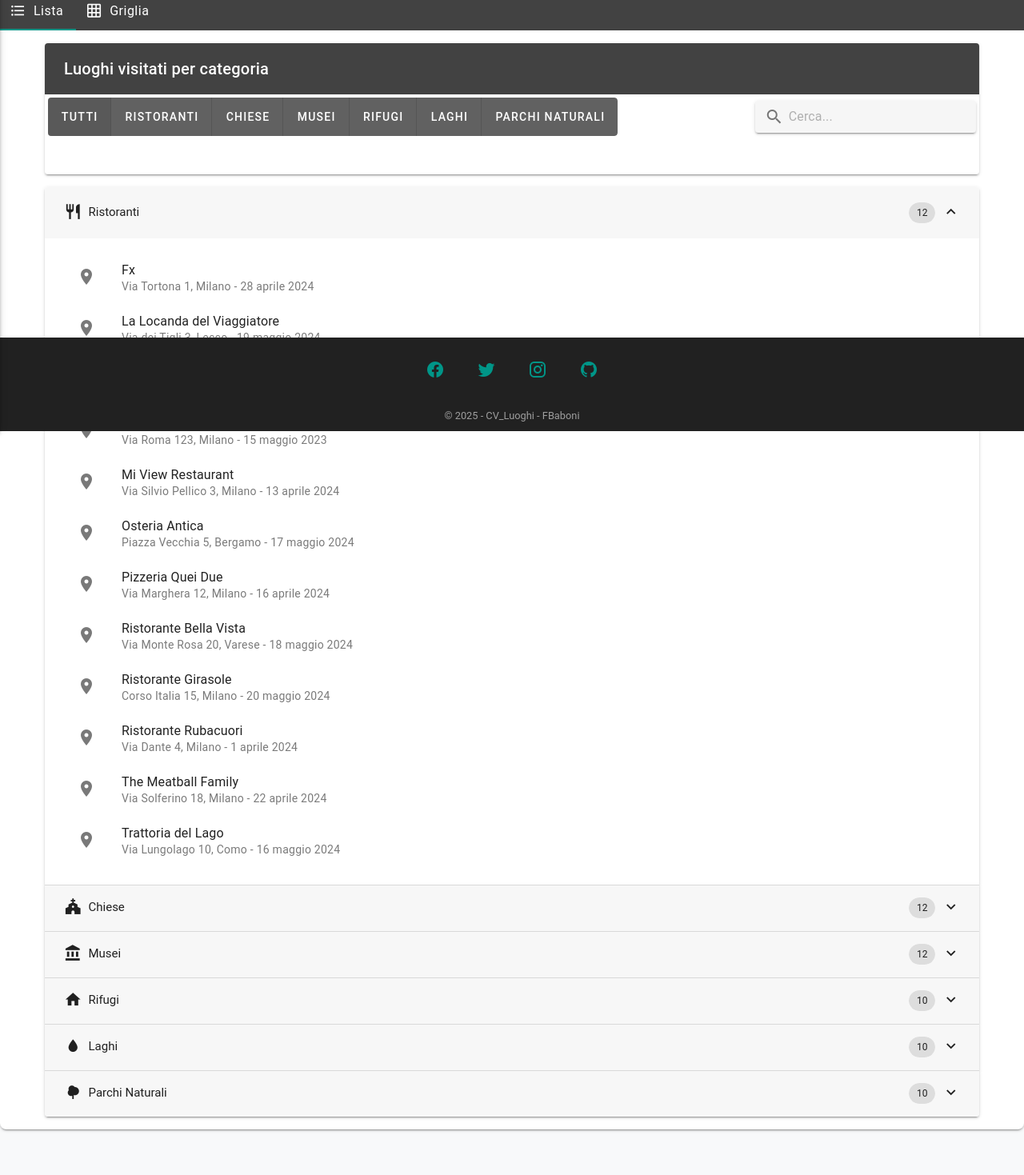
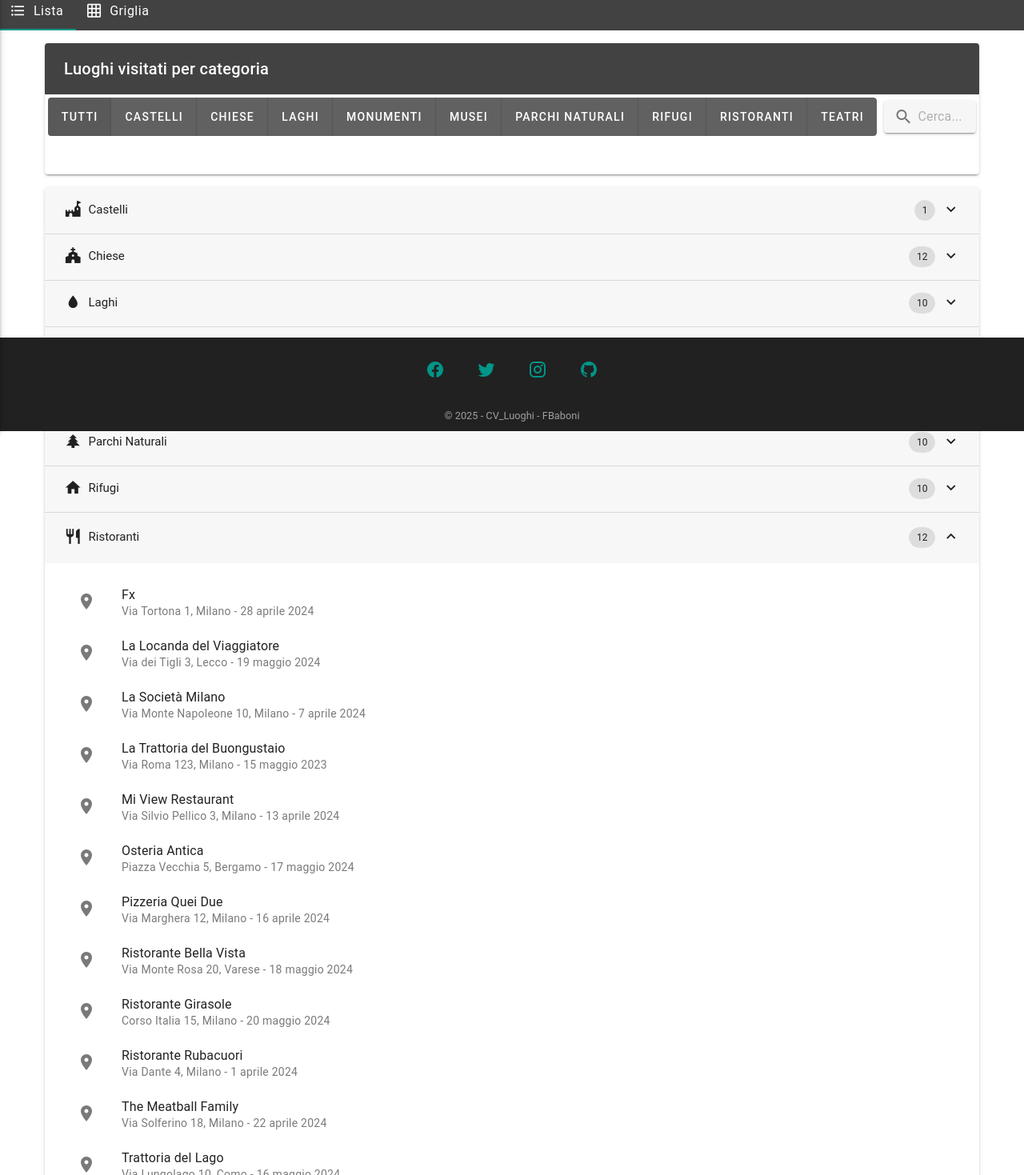
Before and after one commit to fbabonidondi/CV_Luoghi, a Vue app: page / in a window 1280 px wide. Shown: the part 261-1730 px from the top of the page at 80% size. Built offline with nearby package versions, Linux system fonts and the light colour scheme.

Commit message:
[ADD] enhance StatistichePage and HomePage with improved category handling and dynamic statistics display

```diff
--- a/src/App.vue
+++ b/src/App.vue
@@ -278,15 +278,22 @@ export default {
       return acc;
     }, {});
 
-      return [
-        { label: 'Totale luoghi', valore: this.luoghi.length },
-        { label: 'Ristoranti', valore: categorieCounts['ristorante'] || 0 },
-        { label: 'Chiese', valore: categorieCounts['chiesa'] || 0 },
-        { label: 'Musei', valore: categorieCounts['museo'] || 0 },
-        { label: 'Rifugi', valore: categorieCounts['rifugio'] || 0 },
-        { label: 'Laghi', valore: categorieCounts['lago'] || 0 },
-        { label: 'Parchi', valore: categorieCounts['parco_naturale'] || 0 }
-      ];
+    const statisticheArray = Object.entries(categorieCounts).map(([categoria, count]) => ({
+      label: this.formatCategoria(categoria), // Usa la funzione per formattare il nome
+      valore: count,
+      icon: this.getCategoriaIcon(categoria),
+      color: this.getCategoriaColor(categoria)
+    }));
+
+    // Aggiungi il totale all'inizio
+    statisticheArray.unshift({
+      label: 'Totale luoghi',
+      valore: this.luoghi.length,
+      icon: 'mdi-map-marker-multiple',
+      color: 'primary'
+    });
+
+    return statisticheArray;
   },
     luoghiFiltrati() {
       let risultato = [...this.luoghi];
@@ -404,30 +411,30 @@ export default {
     getCategoriaColor(categoria) {
   const colors = {
     'Totale luoghi': 'primary',
-        'Ristoranti': 'red-darken-1',
-        'Chiese': 'blue-darken-2',
-        'Musei': 'amber-darken-2',
-        'Rifugi': 'green-darken-1',
-        'Laghi': 'blue',
-        'Parchi': 'green',
     'ristorante': 'red-darken-1',
     'chiesa': 'blue-darken-2',
     'museo': 'amber-darken-2',
     'rifugio': 'green-darken-1',
     'lago': 'blue',
-        'parco_naturale': 'green'
+    'parco_naturale': 'green',
+    'castello': 'purple-darken-1',
+    'teatro': 'orange-darken-1',
+    'monumento': 'cyan-darken-1'
   };
   return colors[categoria] || 'grey';
 },
 getCategoriaIcon(categoria) {
   const icons = {
     'Totale luoghi': 'mdi-map-marker-multiple',
-        'Ristoranti': 'mdi-silverware-fork-knife',
-        'Chiese': 'mdi-church',
-        'Musei': 'mdi-bank',
-        'Rifugi': 'mdi-home',
-        'Laghi': 'mdi-waves',
-        'Parchi': 'mdi-pine-tree'
+    'ristorante': 'mdi-silverware-fork-knife',
+    'chiesa': 'mdi-church',
+    'museo': 'mdi-bank',
+    'rifugio': 'mdi-home',
+    'lago': 'mdi-waves',
+    'parco_naturale': 'mdi-pine-tree',
+    'castello': 'mdi-castle',
+    'teatro': 'mdi-drama-masks',
+    'monumento': 'mdi-monument'
   };
   return icons[categoria] || 'mdi-map-marker';
 },
@@ -450,10 +457,13 @@ export default {
     'museo': 'Museo',
     'rifugio': 'Rifugio',
     'lago': 'Lago',
-      'parco_naturale': 'Parco Naturale'
+    'parco_naturale': 'Parco Naturale',
+    'castello': 'Castello',
+    'teatro': 'Teatro',
+    'monumento': 'Monumento'
   };
 
-    return categorieMap[categoria] || categoria;
+  return categorieMap[categoria] || categoria.charAt(0).toUpperCase() + categoria.slice(1);
 },
 
     getHeaderColor(categoria) {
--- a/src/components/HomePage.vue
+++ b/src/components/HomePage.vue
@@ -12,7 +12,7 @@
               <v-col cols="12" sm="4">
                 <v-select
   v-model="filtriSelezionati.categoria"
-                  :items="categorieFiltro"
+  :items="categorieUniche"
   label="Categoria"
   clearable
   variant="outlined"
@@ -230,17 +230,6 @@
           ordinamento: 'nome_asc',
           preferiti: false
         },
-        categorieFiltro: [
-          'ristorante',
-          'chiesa',
-          'museo',
-          'rifugio',
-          'lago',
-          'parco_naturale',
-          'castello',
-          'monumento',
-          'teatro',
-        ],
         ordinamentiFiltro: [
           { title: 'Nome (A-Z)', value: 'nome_asc' },
           { title: 'Nome (Z-A)', value: 'nome_desc' },
@@ -272,6 +261,10 @@
       }
     },
     computed: {
+        categorieUniche() {
+        const categorie = new Set(this.luoghi.map(luogo => luogo.categoria));
+        return Array.from(categorie).sort();
+        },
       luoghiFiltrati() {
         let risultato = [...this.luoghi];
 
@@ -350,9 +343,26 @@
     'museo': 'amber-darken-2',
     'rifugio': 'green-darken-1',
     'lago': 'blue',
-          'parco_naturale': 'green'
+    'parco_naturale': 'green',
+    'castello': 'purple-darken-1',
+    'teatro': 'orange-darken-1',
+    'monumento': 'cyan-darken-1'
   };
   return colors[categoria] || 'grey';
+},
+getCategoriaIcon(categoria) {
+  const icons = {
+    'ristorante': 'mdi-silverware-fork-knife',
+    'chiesa': 'mdi-church',
+    'museo': 'mdi-bank',
+    'rifugio': 'mdi-home',
+    'lago': 'mdi-waves',
+    'parco_naturale': 'mdi-pine-tree',
+    'castello': 'mdi-castle',
+    'teatro': 'mdi-drama-masks',
+    'monumento': 'mdi-monument'
+  };
+  return icons[categoria] || 'mdi-map-marker';
 },
       getHeaderColor(categoria) {
         if (!categoria) return 'grey';
@@ -376,10 +386,13 @@
     'museo': 'Museo',
     'rifugio': 'Rifugio',
     'lago': 'Lago',
-          'parco_naturale': 'Parco Naturale'
+    'parco_naturale': 'Parco Naturale',
+    'castello': 'Castello',
+    'teatro': 'Teatro',
+    'monumento': 'Monumento'
   };
 
-        return categorieMap[categoria] || categoria;
+  return categorieMap[categoria] || categoria.charAt(0).toUpperCase() + categoria.slice(1);
 }
     }
   };
--- a/src/components/LuoghiList.vue
+++ b/src/components/LuoghiList.vue
@@ -17,7 +17,7 @@
           >
             <v-btn value="all" @click="setFilter('all')">Tutti</v-btn>
             <v-btn
-            v-for="categoria in categorie"
+              v-for="categoria in categorieUniche"
               :key="categoria.id"
               :value="categoria.id"
               class="text-white"
@@ -105,44 +105,26 @@ export default {
     return {
       activeFilter: 'all',
       searchQuery: '',
-      expandedCategories: ['ristorante'], // La prima categoria è espansa di default
-      categorie: [
-        { id: 'ristorante', label: 'Ristoranti' },
-        { id: 'chiesa', label: 'Chiese' },
-        { id: 'museo', label: 'Musei' },
-        { id: 'rifugio', label: 'Rifugi' },
-        { id: 'lago', label: 'Laghi' },
-        { id: 'parco_naturale', label: 'Parchi Naturali' }
-      ]
+      expandedCategories: ['ristorante'] // La prima categoria è espansa di default
     }
   },
   created() {
-    // Se c'è un parametro categoria nella route, imposta il filtro corrispondente
     if (this.$route.query.categoria) {
       this.activeFilter = this.$route.query.categoria;
     }
   },
   computed: {
     filteredLuoghi() {
-    // Inizia con tutti i luoghi oppure solo i preferiti
       let filtered = this.luoghi;
-
-    // Filtra preferiti se la prop è true
       if (this.showFavorites) {
         filtered = filtered.filter(luogo => luogo.preferito);
       }
-
-    // Filtra per categoria se non è 'all'
       if (this.activeFilter !== 'all') {
         filtered = filtered.filter(luogo => luogo.categoria === this.activeFilter);
       }
-
-    // Se non c'è una query di ricerca, restituisci i luoghi filtrati
       if (!this.searchQuery.trim()) {
         return filtered;
       }
-
-    // Filtra per query di ricerca
       const query = this.searchQuery.toLowerCase().trim();
       return filtered.filter(luogo => {
         return (
@@ -152,20 +134,25 @@ export default {
         );
       });
     },
+    categorieUniche() {
+      const categorie = new Set(this.luoghi.map(luogo => luogo.categoria));
+      return Array.from(categorie).sort().map(categoria => ({
+        id: categoria,
+        label: this.formatCategoria(categoria)
+      }));
+    },
     categorieConLuoghi() {
-      // Raggruppa i luoghi filtrati per categoria
-      return this.categorie
+      return this.categorieUniche
         .map(categoria => {
           const luoghiCategoria = this.filteredLuoghi.filter(luogo =>
             luogo.categoria === categoria.id
           );
-
           return {
             ...categoria,
             luoghi: luoghiCategoria
           };
         })
-        .filter(categoria => categoria.luoghi.length > 0); // Mostra solo categorie con luoghi
+        .filter(categoria => categoria.luoghi.length > 0);
     }
   },
   methods: {
@@ -174,8 +161,6 @@ export default {
     },
     setFilter(categoria) {
       this.activeFilter = categoria;
-
-      // Se stiamo filtrando per una categoria specifica, espandiamola
       if (categoria !== 'all') {
         this.expandedCategories = [categoria];
       }
@@ -191,9 +176,26 @@ export default {
         'museo': 'mdi-bank',
         'rifugio': 'mdi-home',
         'lago': 'mdi-water',
-        'parco_naturale': 'mdi-tree'
+        'parco_naturale': 'mdi-pine-tree',
+        'castello': 'mdi-castle',
+        'teatro': 'mdi-drama-masks',
+        'monumento': 'mdi-cross'
       };
       return iconMap[categoria] || 'mdi-map-marker';
+    },
+    formatCategoria(categoria) {
+      const categorieMap = {
+        'ristorante': 'Ristoranti',
+        'chiesa': 'Chiese',
+        'museo': 'Musei',
+        'rifugio': 'Rifugi',
+        'lago': 'Laghi',
+        'parco_naturale': 'Parchi Naturali',
+        'castello': 'Castelli',
+        'teatro': 'Teatri',
+        'monumento': 'Monumenti'
+      };
+      return categorieMap[categoria] || categoria.charAt(0).toUpperCase() + categoria.slice(1);
     },
     isExpanded(categoriaId) {
       return this.expandedCategories.includes(categoriaId);
--- a/src/components/LuogoDetails.vue
+++ b/src/components/LuogoDetails.vue
@@ -115,73 +115,22 @@
                 <div class="text-dark">{{ luogo.commento || 'Nessun commento disponibile' }}</div>
               </v-card>
 
-              <!-- Campi specifici per categoria -->
-              <template v-if="luogo.categoria === 'ristorante' && luogo.lista_cibi">
+              <!-- Mostra tutti i campi extra -->
+              <template v-for="(value, key) in luogo" :key="key">
+                <template v-if="!isStandardField(key)">
                   <v-card
                     variant="outlined"
                     class="mb-2 pa-2"
                     :color="`${getCategoriaColor(luogo.categoria)}-lighten-5`"
                   >
-                  <div class="text-subtitle-2 font-weight-bold mb-1 text-dark">Lista cibi</div>
-                  <div class="d-flex flex-wrap">
-                    <v-chip
-                      v-for="(cibo, index) in luogo.lista_cibi"
-                      :key="index"
-                      size="small"
-                      class="ma-1"
-                      :color="getHeaderColor(luogo.categoria)"
-                      label
-                    >
-                      {{ cibo }}
-                    </v-chip>
-                  </div>
+                    <div class="text-subtitle-2 font-weight-bold mb-1 text-dark">{{ formatFieldName(key) }}</div>
+                    <div class="text-dark">{{ formatFieldValue(key, value) }}</div>
                   </v-card>
                 </template>
-
-              <template v-if="luogo.categoria === 'rifugio' && luogo.altitudine">
-                <v-card
-                  variant="outlined"
-                  class="mb-2 pa-2"
-                  :color="`${getCategoriaColor(luogo.categoria)}-lighten-5`"
-                >
-                  <div class="text-subtitle-2 font-weight-bold mb-1 text-dark">Altitudine</div>
-                  <div class="d-flex align-center text-dark">
-                    <v-icon icon="mdi-elevation-rise" class="mr-2" :color="getHeaderColor(luogo.categoria)"></v-icon>
-                    <span>{{ luogo.altitudine }} metri s.l.m.</span>
-                  </div>
-                </v-card>
               </template>
 
-              <template v-if="luogo.categoria === 'lago' && luogo.superficie">
-                <v-card
-                  variant="outlined"
-                  class="mb-2 pa-2"
-                  :color="`${getCategoriaColor(luogo.categoria)}-lighten-5`"
-                >
-                  <div class="text-subtitle-2 font-weight-bold mb-1 text-dark">Superficie</div>
-                  <div class="d-flex align-center text-dark">
-                    <v-icon icon="mdi-waves" class="mr-2" :color="getHeaderColor(luogo.categoria)"></v-icon>
-                    <span>{{ luogo.superficie }} km²</span>
-                  </div>
-                </v-card>
-              </template>
-
-              <template v-if="luogo.categoria === 'parco_naturale' && luogo.estensione">
-                <v-card
-                  variant="outlined"
-                  class="mb-2 pa-2"
-                  :color="`${getCategoriaColor(luogo.categoria)}-lighten-5`"
-                >
-                  <div class="text-subtitle-2 font-weight-bold mb-1 text-dark">Estensione</div>
-                  <div class="d-flex align-center text-dark">
-                    <v-icon icon="mdi-ruler-square" class="mr-2" :color="getHeaderColor(luogo.categoria)"></v-icon>
-                    <span>{{ luogo.estensione }} ettari</span>
-                  </div>
-                </v-card>
-              </template>
-
-              <!-- Fallback per altre categorie o campi mancanti -->
-              <v-alert v-if="!hasSpecificDetails" type="info" variant="tonal" density="compact" class="mt-2">
+              <!-- Messaggio se non ci sono dettagli specifici -->
+              <v-alert v-if="!hasExtraFields" type="info" variant="tonal" density="compact" class="mt-2">
                 Nessun dettaglio specifico disponibile per questa categoria
               </v-alert>
             </v-col>
@@ -325,18 +274,8 @@ export default {
                     this.isSimilarDate(l.data_visita, this.luogo.data_visita))
         .slice(0, 3);
     },
-
-    hasSpecificDetails() {
-      const categoria = this.luogo.categoria;
-
-      if (!categoria) return false;
-
-      if (categoria === 'ristorante' && this.luogo.lista_cibi && this.luogo.lista_cibi.length > 0) return true;
-      if (categoria === 'rifugio' && this.luogo.altitudine) return true;
-      if (categoria === 'lago' && this.luogo.superficie) return true;
-      if (categoria === 'parco_naturale' && this.luogo.estensione) return true;
-
-      return false;
+    hasExtraFields() {
+      return Object.keys(this.luogo).some(key => !this.isStandardField(key));
     }
   },
   methods: {
@@ -345,7 +284,6 @@ export default {
     },
     openRelatedLuogo(luogo) {
       this.activeTab = 'info';
-      // Emette un evento per aprire il nuovo luogo mantenendo la finestra aperta
       this.$emit('open-related-luogo', luogo);
     },
     selectRelated(luogo) {
@@ -356,23 +294,23 @@ export default {
     },
     formatDate(dateString) {
       if (!dateString) return 'Data non disponibile';
-
       const options = { year: 'numeric', month: 'long', day: 'numeric' };
       return new Date(dateString).toLocaleDateString('it-IT', options);
     },
     formatCategoria(categoria) {
       if (!categoria) return 'Categoria non specificata';
-
       const categorieMap = {
         'ristorante': 'Ristorante',
         'chiesa': 'Chiesa',
         'museo': 'Museo',
         'rifugio': 'Rifugio',
         'lago': 'Lago',
-        'parco_naturale': 'Parco Naturale'
+        'parco_naturale': 'Parco Naturale',
+        'castello': 'Castello',
+        'teatro': 'Teatro',
+        'monumento': 'Monumento'
       };
-
-      return categorieMap[categoria] || categoria;
+      return categorieMap[categoria] || categoria.charAt(0).toUpperCase() + categoria.slice(1);
     },
     getCategoriaIcon(categoria) {
       const iconMap = {
@@ -381,45 +319,71 @@ export default {
         'museo': 'mdi-bank',
         'rifugio': 'mdi-home',
         'lago': 'mdi-water',
-        'parco_naturale': 'mdi-tree'
+        'parco_naturale': 'mdi-pine-tree',
+        'castello': 'mdi-castle',
+        'teatro': 'mdi-drama-masks',
+        'monumento': 'mdi-cross'
       };
-
       return iconMap[categoria] || 'mdi-map-marker';
     },
     getHeaderColor(categoria) {
       if (!categoria) return 'grey';
+      const colorMap = {
+        'ristorante': 'deep-orange-darken-2',
+        'chiesa': 'indigo-darken-3',
+        'museo': 'amber-darken-3',
+        'rifugio': 'light-green-darken-3',
+        'lago': 'light-blue-darken-3',
+        'parco_naturale': 'green-darken-2',
+        'castello': 'deep-purple-darken-2',
+        'teatro': 'orange-darken-3',
+        'monumento': 'teal-darken-2'
+      };
 
-      const colorMap = {
-        'ristorante': 'red-darken-1',
-        'chiesa': 'blue-darken-2',
-        'museo': 'amber-darken-2',
-        'rifugio': 'green-darken-1',
-        'lago': 'blue',
-        'parco_naturale': 'green'
-      };
       return colorMap[categoria] || 'grey';
     },
     getCategoriaColor(categoria) {
       if (!categoria) return 'grey';
-
       const colorMap = {
         'ristorante': 'red',
         'chiesa': 'blue',
         'museo': 'amber',
         'rifugio': 'green',
         'lago': 'blue',
-        'parco_naturale': 'green'
+        'parco_naturale': 'green',
+        'castello': 'purple',
+        'teatro': 'orange',
+        'monumento': 'cyan'
       };
       return colorMap[categoria] || 'grey';
     },
     isSimilarDate(date1, date2) {
       if (!date1 || !date2) return false;
-
       const d1 = new Date(date1);
       const d2 = new Date(date2);
       const diffTime = Math.abs(d2 - d1);
       const diffDays = Math.ceil(diffTime / (1000 * 60 * 60 * 24));
       return diffDays <= 30;
+    },
+    isStandardField(key) {
+      const standardFields = ['id', 'nome', 'categoria', 'data_visita', 'descrizione', 'indirizzo', 'commento', 'preferito'];
+      return standardFields.includes(key);
+    },
+    formatFieldName(key) {
+      return key.replace(/_/g, ' ').replace(/\b\w/g, l => l.toUpperCase());
+    },
+    formatFieldValue(key, value) {
+      if (Array.isArray(value)) {
+        return value.join(', ');
+      }
+      if (typeof value === 'number') {
+        if (key === 'altitudine') return `${value} metri s.l.m.`;
+        if (key === 'superficie') return `${value} km²`;
+        if (key === 'estensione') return `${value} ettari`;
+        if (key === 'anno_costruzione') return `${value}`;
+        return value;
+      }
+      return value;
     }
   }
 }
--- a/src/components/StatistichePage.vue
+++ b/src/components/StatistichePage.vue
@@ -121,33 +121,34 @@ export default {
         return acc;
       }, {});
 
-      return [
-        { label: 'Totale luoghi', valore: this.luoghi.length },
-        { label: 'Ristoranti', valore: categorieCounts['ristorante'] || 0 },
-        { label: 'Chiese', valore: categorieCounts['chiesa'] || 0 },
-        { label: 'Musei', valore: categorieCounts['museo'] || 0 },
-        { label: 'Rifugi', valore: categorieCounts['rifugio'] || 0 },
-        { label: 'Laghi', valore: categorieCounts['lago'] || 0 },
-        { label: 'Parchi', valore: categorieCounts['parco_naturale'] || 0 }
-      ];
+      const statisticheArray = Object.entries(categorieCounts).map(([categoria, count]) => ({
+        label: this.formatCategoria(categoria),
+        valore: count
+      }));
+
+      statisticheArray.unshift({
+        label: 'Totale luoghi',
+        valore: this.luoghi.length
+      });
+
+      return statisticheArray;
     }
   },
   methods: {
     handleCategoryClick(categoryLabel) {
-      // Mappa le etichette delle statistiche ai valori delle categorie
       const categoryMap = {
         'Ristoranti': 'ristorante',
         'Chiese': 'chiesa',
         'Musei': 'museo',
         'Rifugi': 'rifugio',
         'Laghi': 'lago',
-        'Parchi': 'parco_naturale'
+        'Parchi Naturali': 'parco_naturale',
+        'Castelli': 'castello',
+        'Teatri': 'teatro',
+        'Monumenti': 'monumento'
       };
-
       const categoryValue = categoryMap[categoryLabel];
-
       if (categoryValue) {
-        // Naviga alla pagina dei luoghi con il parametro della categoria
         this.$router.push({
           path: '/luoghi',
           query: { categoria: categoryValue }
@@ -162,7 +163,10 @@ export default {
         'Musei': 'amber-darken-2',
         'Rifugi': 'green-darken-1',
         'Laghi': 'blue',
-        'Parchi': 'green'
+        'Parchi Naturali': 'green',
+        'Castelli': 'purple-darken-1',
+        'Teatri': 'orange-darken-1',
+        'Monumenti': 'cyan-darken-1'
       };
       return colors[categoria] || 'grey';
     },
@@ -174,12 +178,29 @@ export default {
         'Musei': 'mdi-bank',
         'Rifugi': 'mdi-home',
         'Laghi': 'mdi-waves',
-        'Parchi': 'mdi-pine-tree'
+        'Parchi Naturali': 'mdi-pine-tree',
+        'Castelli': 'mdi-castle',
+        'Teatri': 'mdi-drama-masks',
+        'Monumenti': 'mdi-cross'
       };
       return icons[categoria] || 'mdi-map-marker';
+    },
+    formatCategoria(categoria) {
+      const categorieMap = {
+        'ristorante': 'Ristoranti',
+        'chiesa': 'Chiese',
+        'museo': 'Musei',
+        'rifugio': 'Rifugi',
+        'lago': 'Laghi',
+        'parco_naturale': 'Parchi Naturali',
+        'castello': 'Castelli',
+        'teatro': 'Teatri',
+        'monumento': 'Monumenti'
+      };
+      return categorieMap[categoria] || categoria.charAt(0).toUpperCase() + categoria.slice(1);
     }
   }
-};
+}
 </script>
 
 <style scoped>
```
Lines whose indentation alone changed are shown as unchanged.
